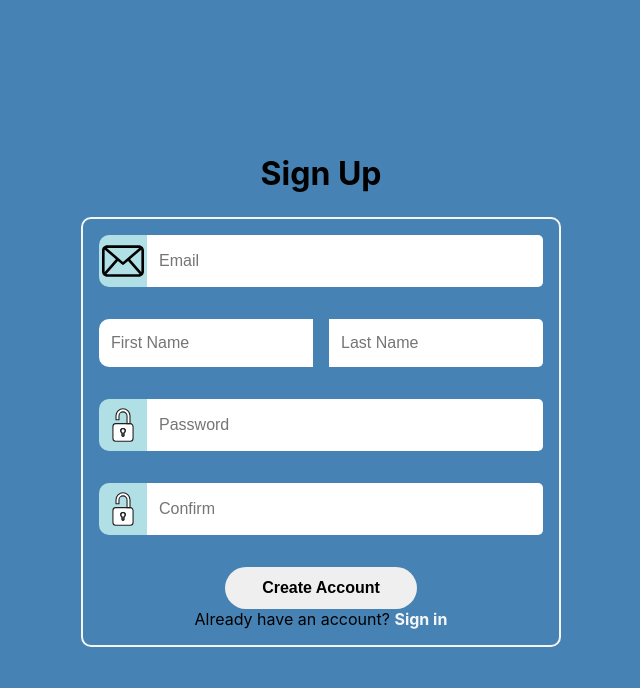
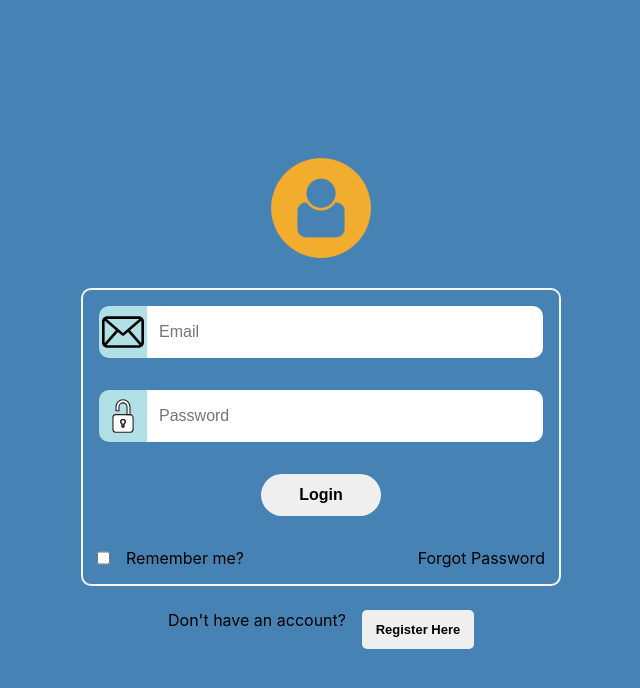
Before and after one commit to JesusNoel69/a-dgital-company, an Angular app in the folder src/UI/WebUI/: page / in a window 1280 px wide. Shown: the top 688 px of the page, without its empty margins (319-959 px from the left). Built offline with nearby package versions, Linux system fonts and the light colour scheme.

Commit message:
Add form-field component for replace manual fields in forms

```diff
--- a/src/UI/WebUI/src/app/app.html
+++ b/src/UI/WebUI/src/app/app.html
@@ -1,4 +1,4 @@
 <!--<employee-badge />-->
-<!--<user-login />-->
-<user-register />
+<user-login />
+<!--<user-register />-->
 <router-outlet />
--- a/src/UI/WebUI/src/app/features/auth/pages/login/login.css
+++ b/src/UI/WebUI/src/app/features/auth/pages/login/login.css
@@ -21,18 +21,6 @@ a {
 .login__submit-button {
   width: 7.5rem;
   border-radius: 2rem;
-}
-
-.login__input-image {
-  border-radius: 10px 0 0 10px;
-  padding: 3px;
-  height: 100%;
-  background: powderblue;
-}
-
-.display_field {
-  display: flex;
-  width: 100%;
 }
 
 a {
@@ -99,3 +87,7 @@ a {
 #register_container {
   justify-content: center;
 }
+
+form-field {
+  width: 100%;
+}
--- a/src/UI/WebUI/src/app/features/auth/pages/login/login.html
+++ b/src/UI/WebUI/src/app/features/auth/pages/login/login.html
@@ -1,30 +1,24 @@
 <main class="login__container">
   <img src="../../../../../assets/user_image.png" alt="user_default" class="login__image" />
   <form [formGroup]="loginForm" (ngSubmit)="onSubmit()" class="login__form">
-    <div class="display_field">
-      <label for="email">
-        <img
-          ngSrc="assets/user_icon.svg"
-          alt=""
-          width="48"
-          height="48"
-          class="login__input-image"
-        />
-      </label>
-      <input type="email" placeholder="Email" formControlName="email" id="email" />
-    </div>
-    <div class="display_field">
-      <label for="password">
-        <img
-          ngSrc="assets/lock_icon.svg"
-          alt=""
-          width="48"
-          height="48"
-          class="login__input-image"
-        />
-      </label>
-      <input type="password" placeholder="Password" formControlName="password" id="password" />
-    </div>
+    <form-field
+      [form]="loginForm"
+      [descriptionImage]="'Email Icon'"
+      [type]="'email'"
+      [id]="'email'"
+      [controlName]="'email'"
+      [iconSrc]="'assets/email_icon.svg'"
+      [placeHolder]="'Email'"
+    ></form-field>
+    <form-field
+      [form]="loginForm"
+      [descriptionImage]="'Lock image'"
+      [type]="'password'"
+      [id]="'password'"
+      [controlName]="'password'"
+      [iconSrc]="'assets/lock_icon.svg'"
+      [placeHolder]="'Password'"
+    ></form-field>
     <button type="submit" class="login__submit-button">Login</button>
     <section class="login__action">
       <div class="remember">
--- a/src/UI/WebUI/src/app/features/auth/pages/login/login.ts
+++ b/src/UI/WebUI/src/app/features/auth/pages/login/login.ts
@@ -4,10 +4,11 @@ import { AuthRequest } from '../../../../core/models/AuthRequest';
 import { FormBuilder, FormGroup, ReactiveFormsModule, Validators } from '@angular/forms';
 import { AuthResponse } from '../../../../core/models/AuthResponse';
 import { AuthService } from '../../../../core/services/auth.service';
+import { FormField } from '../../../../shared/components/form-field/form-field/form-field';
 
 @Component({
   selector: 'user-login',
-  imports: [NgOptimizedImage, ReactiveFormsModule],
+  imports: [NgOptimizedImage, ReactiveFormsModule, FormField],
   templateUrl: './login.html',
   styleUrl: './login.css',
 })
--- a/src/UI/WebUI/src/app/features/auth/pages/register/register.css
+++ b/src/UI/WebUI/src/app/features/auth/pages/register/register.css
@@ -8,11 +8,6 @@ button {
   font-weight: bold;
 }
 
-input {
-  border-radius: 0 5px 5px 0;
-  font-weight: 400;
-}
-
 button,
 a {
   cursor: pointer;
@@ -21,18 +16,6 @@ a {
 .register__submit-button {
   width: 12rem;
   border-radius: 2rem;
-}
-
-.register__input-image {
-  border-radius: 10px 0 0 10px;
-  padding: 3px;
-  height: 100%;
-  background: powderblue;
-}
-
-.display_field {
-  display: flex;
-  width: 100%;
 }
 
 a {
@@ -82,4 +65,10 @@ a {
 #first-name,
 #last-name {
   height: 48px;
+  font-size: medium;
+  font-weight: 400;
 }
+
+form-field {
+  width: 100%;
+}
--- a/src/UI/WebUI/src/app/features/auth/pages/register/register.html
+++ b/src/UI/WebUI/src/app/features/auth/pages/register/register.html
@@ -1,52 +1,37 @@
 <main class="register__container">
   <h1>Sign Up</h1>
   <form [formGroup]="registerForm" (ngSubmit)="onSubmit()" class="register__form">
-    <div class="display_field">
-      <label for="email">
-        <img
-          ngSrc="assets/email_icon.svg"
-          alt="email icon"
-          width="48"
-          height="48"
-          class="register__input-image"
-        />
-      </label>
-      <input type="email" placeholder="Email" formControlName="email" id="email" />
-    </div>
+    <form-field
+      [form]="registerForm"
+      [descriptionImage]="'Email Icon'"
+      [type]="'email'"
+      [id]="'email'"
+      [controlName]="'email'"
+      [iconSrc]="'assets/email_icon.svg'"
+      [placeHolder]="'Email'"
+    ></form-field>
     <div style="display: flex; flex-direction: row; gap: 1rem">
       <input type="text" placeholder="First Name" formControlName="firstName" id="first-name" />
       <input type="text" placeholder="Last Name" formControlName="lastName" id="last-name" />
     </div>
-
-    <div class="display_field">
-      <label for="password">
-        <img
-          ngSrc="assets/lock_icon.svg"
-          alt="passwrd input image"
-          width="48"
-          height="48"
-          class="register__input-image"
-        />
-      </label>
-      <input type="password" placeholder="Password" formControlName="password" id="password" />
-    </div>
-    <div class="display_field">
-      <label for="password-confirm">
-        <img
-          ngSrc="assets/lock_icon.svg"
-          alt="password input image"
-          width="48"
-          height="48"
-          class="register__input-image"
-        />
-      </label>
-      <input
-        type="password"
-        placeholder="Confirm"
-        formControlName="passwordConfirm"
-        id="password-confirm"
-      />
-    </div>
+    <form-field
+      [form]="registerForm"
+      [descriptionImage]="'Password input image'"
+      [type]="'password'"
+      [id]="'password'"
+      [controlName]="'password'"
+      [iconSrc]="'assets/lock_icon.svg'"
+      [placeHolder]="'Password'"
+    ></form-field>
+    <form-field
+      [form]="registerForm"
+      [descriptionImage]="'Password confirm input image'"
+      [type]="'password'"
+      [id]="'password-confirm'"
+      [controlName]="'passwordConfirm'"
+      [iconSrc]="'assets/lock_icon.svg'"
+      [placeHolder]="'Confirm'"
+    ></form-field>
     <section class="register__action">
       <button type="submit" class="register__submit-button">Create Account</button>
       <p>Already have an account? <a href="">Sign in</a></p>
--- a/src/UI/WebUI/src/app/features/auth/pages/register/register.ts
+++ b/src/UI/WebUI/src/app/features/auth/pages/register/register.ts
@@ -4,10 +4,11 @@ import { FormBuilder, FormGroup, ReactiveFormsModule, Validators } from '@angula
 import { AuthService } from '../../../../core/services/auth.service';
 import { RegisterResponse } from '../../../../core/models/RegisterResponse';
 import { RegisterRequest } from '../../../../core/models/RegisterRequest';
+import { FormField } from '../../../../shared/components/form-field/form-field/form-field';
 
 @Component({
   selector: 'user-register',
-  imports: [NgOptimizedImage, ReactiveFormsModule],
+  imports: [NgOptimizedImage, ReactiveFormsModule, FormField],
   templateUrl: './register.html',
   styleUrl: './register.css',
 })
@@ -27,7 +28,6 @@ export class Register {
     });
   }
   onSubmit() {
-    console.log(1);
     if (this.registerForm.invalid) {
       console.log('invalid');
       return;
@@ -36,7 +36,7 @@ export class Register {
       this.registerForm.controls['password'].value !==
       this.registerForm.controls['passwordConfirm'].value
     ) {
-      console.log('password and its confirmation are different');
+      console.log('password and confirmation are different');
       return;
     }
     const userName = `${this.registerForm.controls['firstName'].value} ${this.registerForm.controls['lastName'].value}`;
--- /dev/null
+++ b/src/UI/WebUI/src/app/shared/components/form-field/form-field/form-field.css
@@ -0,0 +1,20 @@
+.form__input-image {
+  border-radius: 10px 0 0 10px;
+  padding: 3px;
+  height: 100%;
+  background: powderblue;
+}
+
+.display_field {
+  display: flex;
+  width: 100%;
+}
+
+input {
+  padding: 0.75rem;
+  border-radius: 0 10px 10px 0;
+  border: none;
+  width: 100%;
+  font-size: medium;
+  font-weight: 400;
+}
--- /dev/null
+++ b/src/UI/WebUI/src/app/shared/components/form-field/form-field/form-field.html
@@ -0,0 +1,12 @@
+<div class="display_field" [formGroup]="form">
+  <label [for]="id">
+    <img
+      [ngSrc]="iconSrc"
+      [alt]="descriptionImage"
+      width="48"
+      height="48"
+      class="form__input-image"
+    />
+  </label>
+  <input [id]="id" [type]="type" [placeholder]="placeHolder" [formControlName]="controlName" />
+</div>
```
Also changed, not shown: src/UI/WebUI/src/app/shared/components/form-field/form-field/form-field.ts (added, +19 -0 lines), 1 other file (tests, documents, lock files or other folders).
